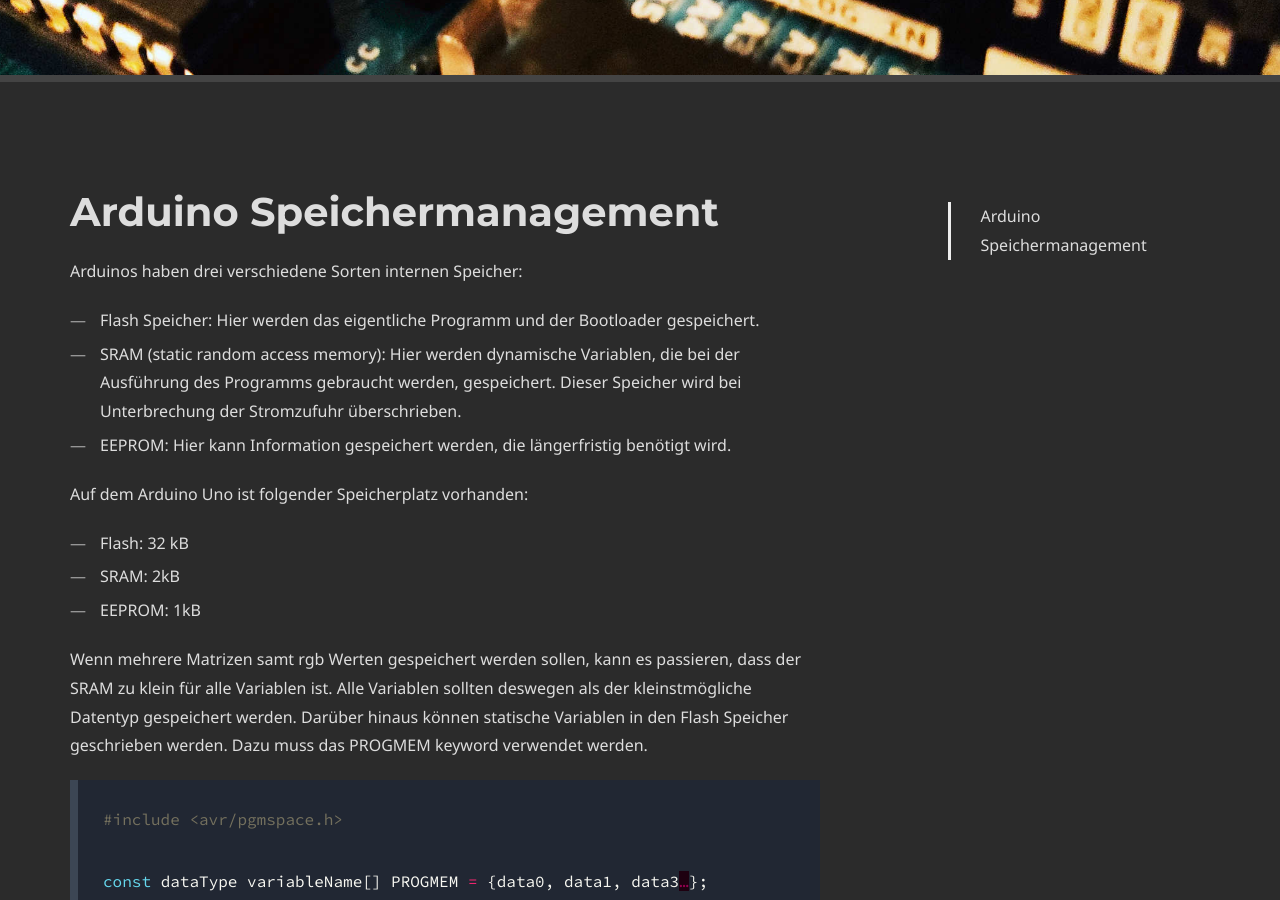
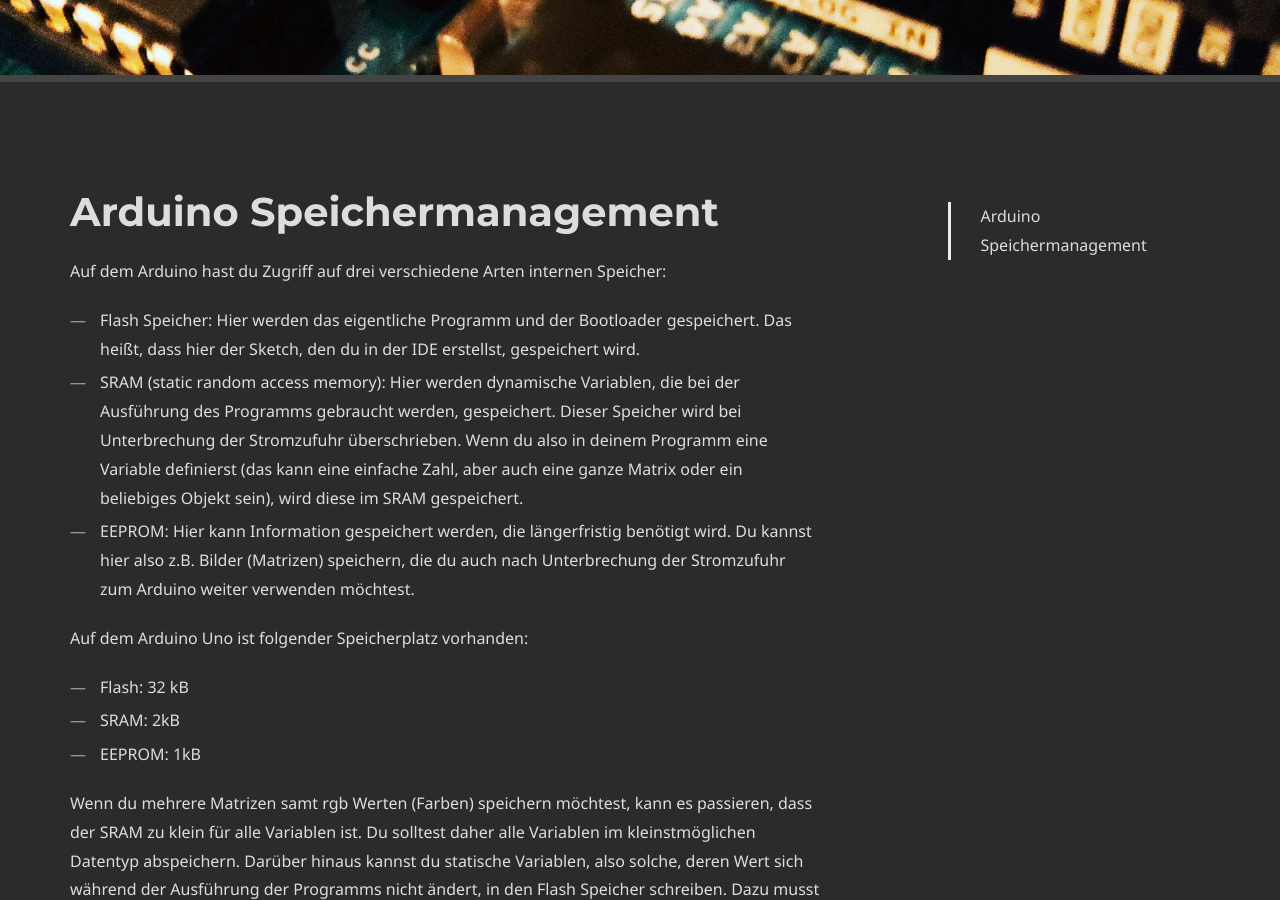
Before and after one commit to bits-und-basteln/bits-und-basteln.github.io, a Jekyll site: the page built from pages/insider_knowledge/arduino_progmem.md, in a window 1280 px wide and 900 px high, scrolled down 537 px. Built offline with Jekyll 4.4.1, drawn with Linux system fonts in a browser that asks for light colours; some web fonts are replaced; some of the changed text lies outside the part shown.

Commit message:
Use direct address ('you').

````diff
--- a/pages/insider_knowledge/arduino_progmem.md
+++ b/pages/insider_knowledge/arduino_progmem.md
@@ -22,11 +22,11 @@
 
 # Arduino Speichermanagement
 
-Arduinos haben drei verschiedene Sorten internen Speicher:
+Auf dem Arduino hast du Zugriff auf drei verschiedene Arten internen Speicher:
 
- - Flash Speicher: Hier werden das eigentliche Programm und der Bootloader gespeichert.
- - SRAM (static random access memory): Hier werden dynamische Variablen, die bei der Ausführung des Programms gebraucht werden, gespeichert. Dieser Speicher wird bei Unterbrechung der Stromzufuhr überschrieben.
- - EEPROM: Hier kann Information gespeichert werden, die längerfristig benötigt wird.
+ - Flash Speicher: Hier werden das eigentliche Programm und der Bootloader gespeichert. Das heißt, dass hier der Sketch, den du in der IDE erstellst, gespeichert wird.
+ - SRAM (static random access memory): Hier werden dynamische Variablen, die bei der Ausführung des Programms gebraucht werden, gespeichert. Dieser Speicher wird bei Unterbrechung der Stromzufuhr überschrieben. Wenn du also in deinem Programm eine Variable definierst (das kann eine einfache Zahl, aber auch eine ganze Matrix oder ein beliebiges Objekt sein), wird diese im SRAM gespeichert.
+ - EEPROM: Hier kann Information gespeichert werden, die längerfristig benötigt wird. Du kannst hier also z.B. Bilder (Matrizen) speichern, die du auch nach Unterbrechung der Stromzufuhr zum Arduino weiter verwenden möchtest.
 
 Auf dem Arduino Uno ist folgender Speicherplatz vorhanden:
 
@@ -34,8 +34,8 @@
  - SRAM: 2kB
  - EEPROM: 1kB
 
-Wenn mehrere Matrizen samt rgb Werten gespeichert werden sollen, kann es passieren, dass der SRAM zu klein für alle Variablen ist. Alle Variablen sollten deswegen als der  kleinstmögliche Datentyp gespeichert werden.
-Darüber hinaus können statische Variablen in den Flash Speicher geschrieben werden. Dazu muss das PROGMEM keyword verwendet werden.
+Wenn du mehrere Matrizen samt rgb Werten (Farben) speichern möchtest, kann es passieren, dass der SRAM zu klein für alle Variablen ist. Du solltest daher alle Variablen im kleinstmöglichen Datentyp abspeichern.
+Darüber hinaus kannst du statische Variablen, also solche, deren Wert sich während der Ausführung der Programms nicht ändert, in den Flash Speicher schreiben. Dazu musst du das PROGMEM keyword verwenden:
 
 ```c
 #include <avr/pgmspace.h>
````
